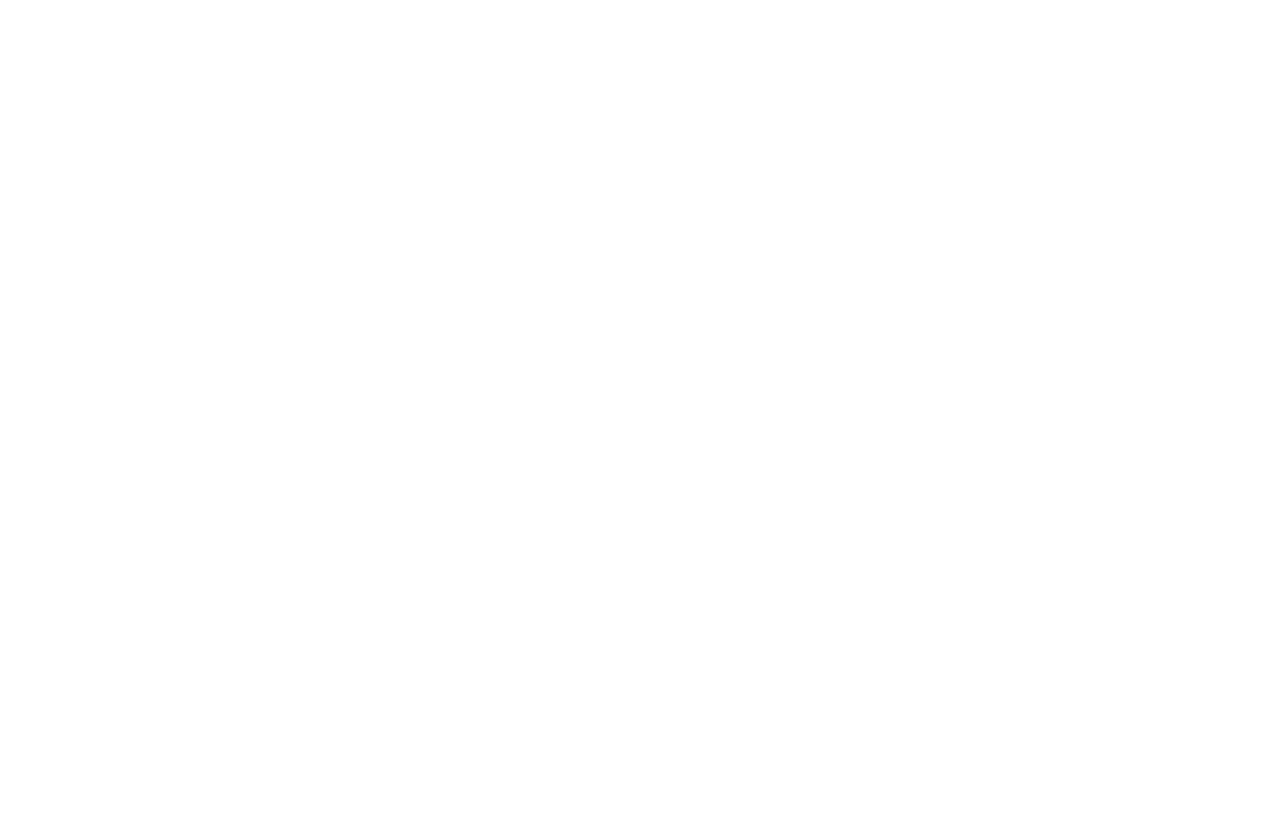
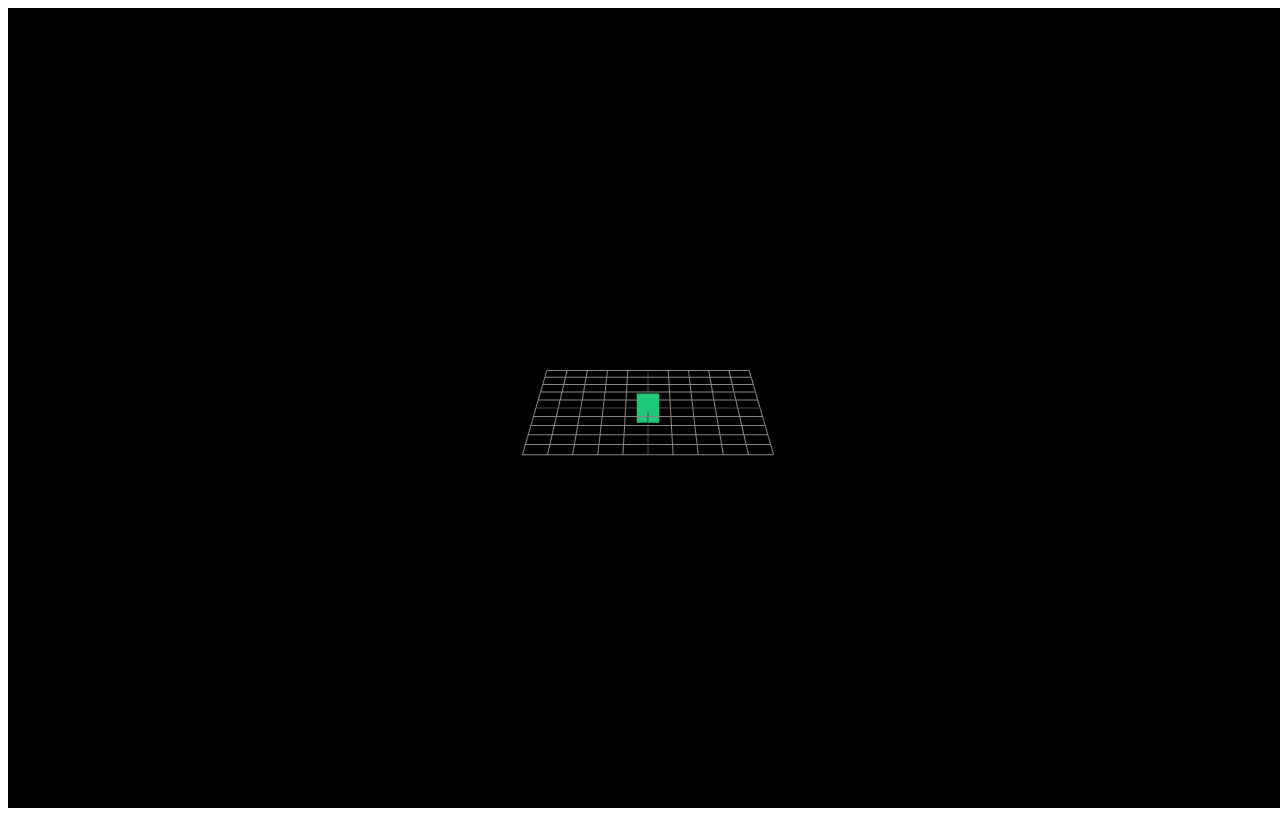
Before and after one commit to luisa-hub/Trabalho-CG-Astronauta, a plain HTML site: page index.html in a window 1280 px wide. Drawn offline with Linux system fonts and the light colour scheme.

Commit message:
exemplo usando orbit control

```diff
--- a/css/layout.css
+++ b/css/layout.css
@@ -1,4 +1,11 @@
 body {
-    margin: 0;
+    color: #000;
+    font-family:Monospace;
+    font-size:13px;
+    text-align:center;
+    font-weight: bold;
+
+    background-color: #fff;
+    margin: 0px;
     overflow: hidden;
-}
+  }
--- a/index.html
+++ b/index.html
@@ -1,18 +1,10 @@
-<!DOCTYPE html>
-<html lang="en">
-
-<head>
-    <meta charset="UTF-8">
-    <meta name="viewport" content="width=device-width, initial-scale=1.0">
-    <meta http-equiv="X-UA-Compatible" content="ie=edge">
-    <title>Trabalho de Computação Gráfica</title>
-    <link rel="stylesheet" href="css/layout.css">
-</head>
-
-<body>
-    <script src="js/three.min.js" type="text/javascript"></script>
-    <script src="js/OrbitControls.js"></script>
-    <script src="js/script.js" type="text/javascript"></script>
-</body>
-
+<html>
+    <head>
+        <title>Three.js Orbit Controller Example</title>
+        <script src="js/three.min.js"></script>
+        <script src="js/OrbitControls.js"></script>
+    </head>
+    <body>
+        <script src="js/script.js"></script>
+    </body>
 </html>
--- a/js/script.js
+++ b/js/script.js
@@ -0,0 +1,43 @@
+var scene, renderer, camera;
+var cube;
+var controls;
+
+init();
+animate();
+
+function init()
+{
+    renderer = new THREE.WebGLRenderer( {antialias:true} );
+    var width = window.innerWidth;
+    var height = window.innerHeight;
+    renderer.setSize (width, height);
+    document.body.appendChild (renderer.domElement);
+
+    scene = new THREE.Scene();
+
+    var cubeGeometry = new THREE.BoxGeometry (10,10,10);
+    var cubeMaterial = new THREE.MeshBasicMaterial ({color: 0x1ec876});
+    cube = new THREE.Mesh (cubeGeometry, cubeMaterial);
+
+    cube.position.set (0, 0, 0);
+    scene.add (cube);
+
+    camera = new THREE.PerspectiveCamera (45, width/height, 1, 10000);
+    camera.position.y = 160;
+    camera.position.z = 400;
+    camera.lookAt (new THREE.Vector3(0,0,0));
+
+    controls = new THREE.OrbitControls (camera, renderer.domElement);
+
+    var gridXZ = new THREE.GridHelper(100, 10);
+    gridXZ.setColors( new THREE.Color(0xff0000), new THREE.Color(0xffffff) );
+    scene.add(gridXZ);
+
+}
+
+function animate()
+{
+    controls.update();
+    requestAnimationFrame ( animate );
+    renderer.render (scene, camera);
+}
```
